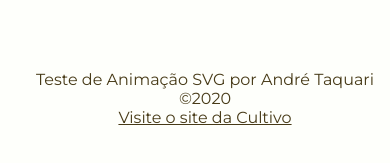
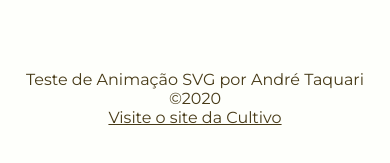
Before and after one commit to andretaquari/cultivo-lottie, a plain HTML site: page index.html in a window 390 px wide. Shown: the part 641-804 px from the top of the page. Drawn offline with Linux system fonts and the light colour scheme.

Commit message:
mobile adjustment

```diff
--- a/style.css
+++ b/style.css
@@ -58,6 +58,6 @@
       text-align: center;
       bottom: 60px;
       left: 50%;
-      margin-left: -175px;
+      margin-left: -195px;
         }
   }
```
